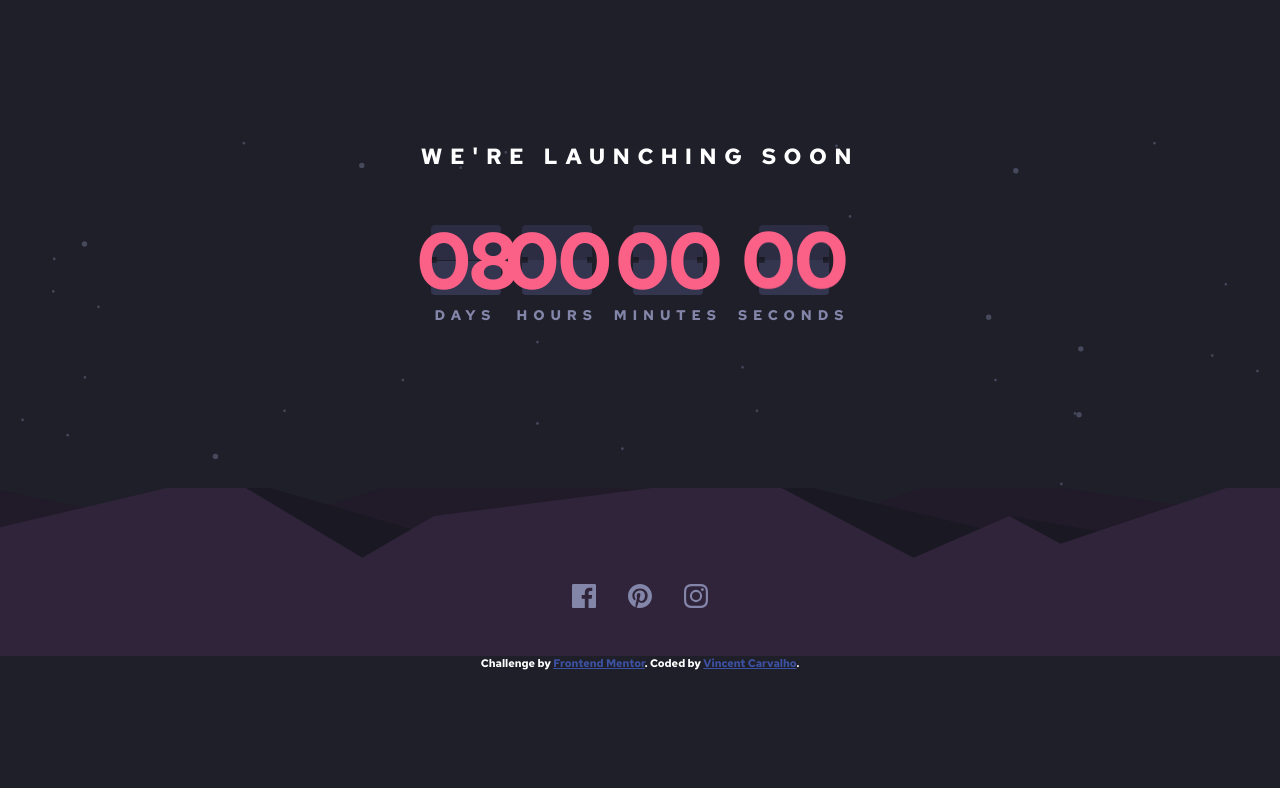
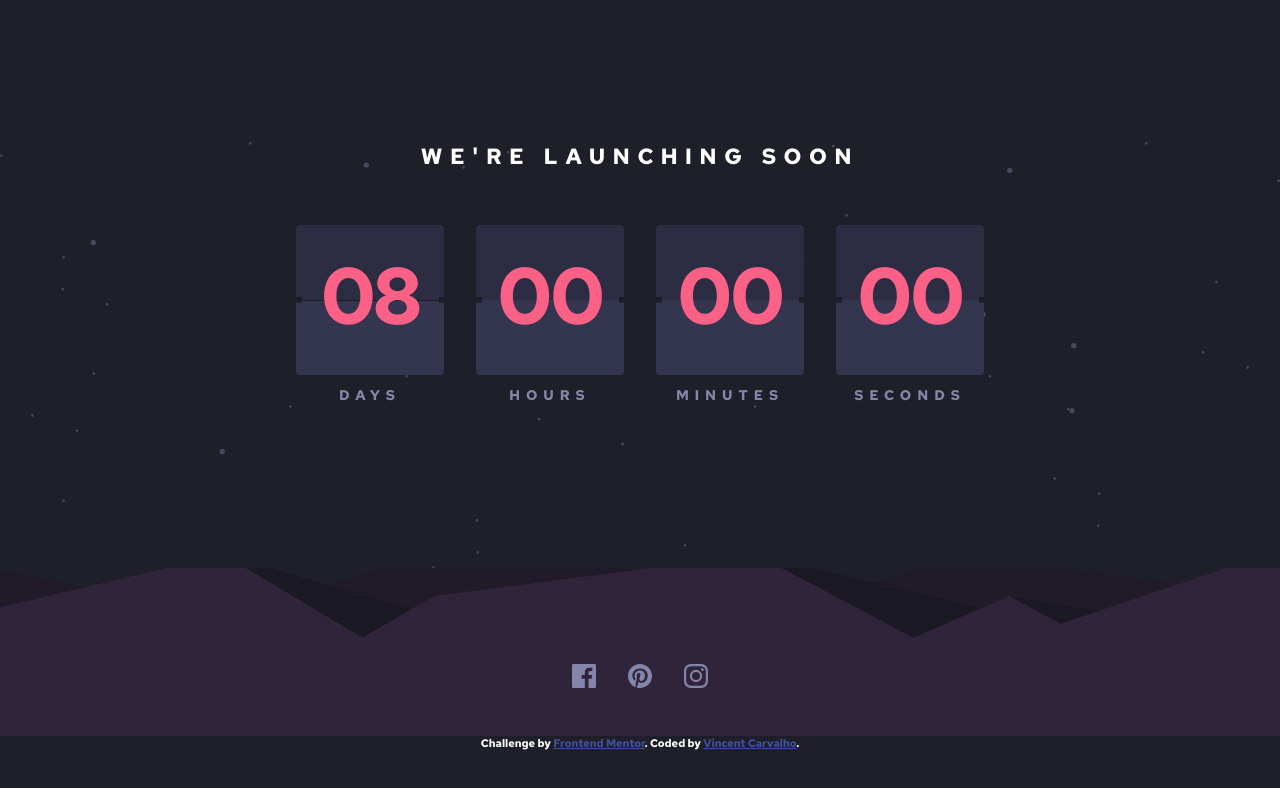
Before and after one commit to CarvalhoVincent/launch-countdown-timer, a plain HTML site: page index.html in a window 1280 px wide. Drawn offline with Linux system fonts and the light colour scheme.

Commit message:
responsive ok

```diff
--- a/style.css
+++ b/style.css
@@ -196,6 +196,13 @@ select {
     background-size: cover;
 }
 
+@media (min-width: 35em) {
+    .main {
+        background-position: initial;
+        background-size: contain;
+    }
+}
+
 .title {
     text-align: center;
     margin-top: 8.875rem;
@@ -207,6 +214,12 @@ select {
     margin-bottom: 10.1875rem;
     justify-content: center;
     gap: 1rem;
+}
+
+@media (min-width: 35em) {
+    .countdown {
+        gap: 2rem;
+    }
 }
 
 .columns {
@@ -222,6 +235,13 @@ select {
     border-radius: 4px;
     position: relative;
     --circle: radial-gradient(circle,hsl( var(--clr-darkBlue) ) 8vw, hsl( var(--clr-desaturatedBlue) ) 8.1vw);
+}
+
+@media (min-width: 35em) {
+    .squares {
+        width: 148px;
+        height: 150px;
+    }
 }
 
 .squares:before {
@@ -243,21 +263,15 @@ select {
     mix-blend-mode: normal;
     opacity: 0.15;
     border-radius: 0px 0px 4px 4px;
-    transition: transform .5s linear;
+    transition: transform 4s linear;
     z-index: 1000000;
 }
 
-.flipThis {
-    animation: flipthis 5s;
-}
-
-@keyframes flipthis {
-	0% {
-		transform: rotateX(0deg);
-	}
-	100% {
-		transform: rotateX(180deg);
-	}
+@media (min-width: 35em) {
+    .squareUp {
+        width: 148px;
+        height: 75px;
+    }
 }
 
 .middleLine {
@@ -266,10 +280,22 @@ select {
     background-color: hsl( var(--clr-darkBlue) );
 }
 
+@media (min-width: 35em) {
+    .middleLine {
+        width: 148px;
+    }
+}
+
 .numbers {
     position: absolute;
     justify-self: center;
     z-index: 1000;
+}
+
+@media (min-width: 35em) {
+    .numbers {
+        margin-top: 2.2rem;
+    }
 }
 
 .social {
```
Also changed, not shown: index.js (line endings or trailing spaces).
